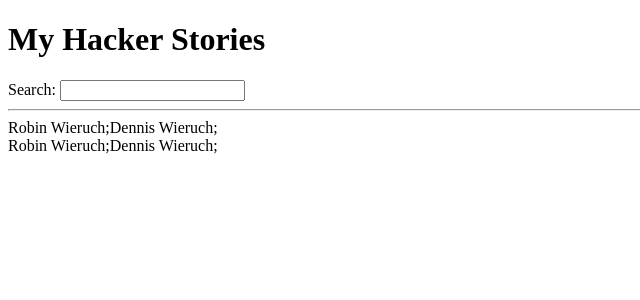
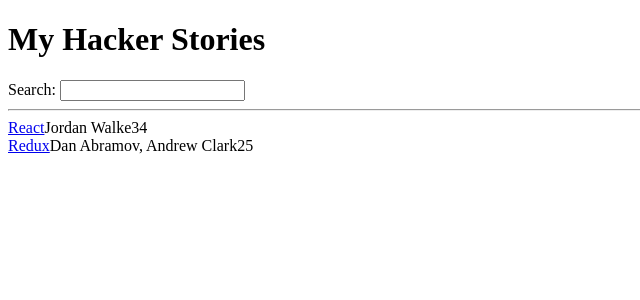
Before and after one commit to Agustin-MC/the_one_with_hooks, a React (Create React App) app in the folder react_tutorial/: page / in a window 1280 px wide. Shown: the top 300 px of the page, without its empty margins (0-640 px from the left). Built offline with nearby package versions, Linux system fonts and the light colour scheme.

Commit message:
React Component Definition (Advanced)

```diff
--- a/react_tutorial/public/index.html
+++ b/react_tutorial/public/index.html
@@ -24,7 +24,7 @@
       work correctly both with client-side routing and a non-root public URL.
       Learn how to configure a non-root public URL by running `npm run build`.
     -->
-    <title>React App</title>
+    <title>Hooks</title>
   </head>
   <body>
     <noscript>You need to enable JavaScript to run this app.</noscript>
--- a/react_tutorial/src/App.js
+++ b/react_tutorial/src/App.js
@@ -1,18 +1,25 @@
 import React from 'react';
-class Developer {
-    constructor(firstName, lastName) {
-        this.firstName = firstName;
-        this.lastName = lastName;
-    }
 
-    getName() {
-        return this.firstName + ' ' + this.lastName;
-    }
-}
+const list = [
+    {
+        title: 'React',
+        url: 'https://reactjs.org/',
+        author: 'Jordan Walke',
+        num_comments: 3,
+        points: 4,
+        objectID: 0,
+    },
+    {
+        title: 'Redux',
+        url: 'https://redux.js.org/',
+        author: 'Dan Abramov, Andrew Clark',
+        num_comments: 2,
+        points: 5,
+        objectID: 1,
+    },
+];
 
-
-function App() {
-    return (
+const App = () => (
     <div>
         <h1>My Hacker Stories</h1>
 
@@ -21,29 +28,20 @@
 
         <hr />
 
-            {/* creating an instance of List component */}
-            <List />
-            {/* creating another instance of List component */}
         <List />
     </div>
 );
-}
 
-// definition of List component
-function List() {
-    // class instantiation
-    const robin = new Developer('Robin', 'Wieruch');
-
-    // another class instantiation
-    const dennis = new Developer('Dennis', 'Wieruch');
-
-    return (
-        <div>
-            {robin.getName()};
-            {dennis.getName()};
-
+const List = () =>
+    list.map(item => (
+        <div key={item.objectID}>
+      <span>
+        <a href={item.url}>{item.title}</a>
+      </span>
+            <span>{item.author}</span>
+            <span>{item.num_comments}</span>
+            <span>{item.points}</span>
         </div>
-    );
-}
+    ));
 
 export default App;
```
Lines whose indentation alone changed are shown as unchanged.
